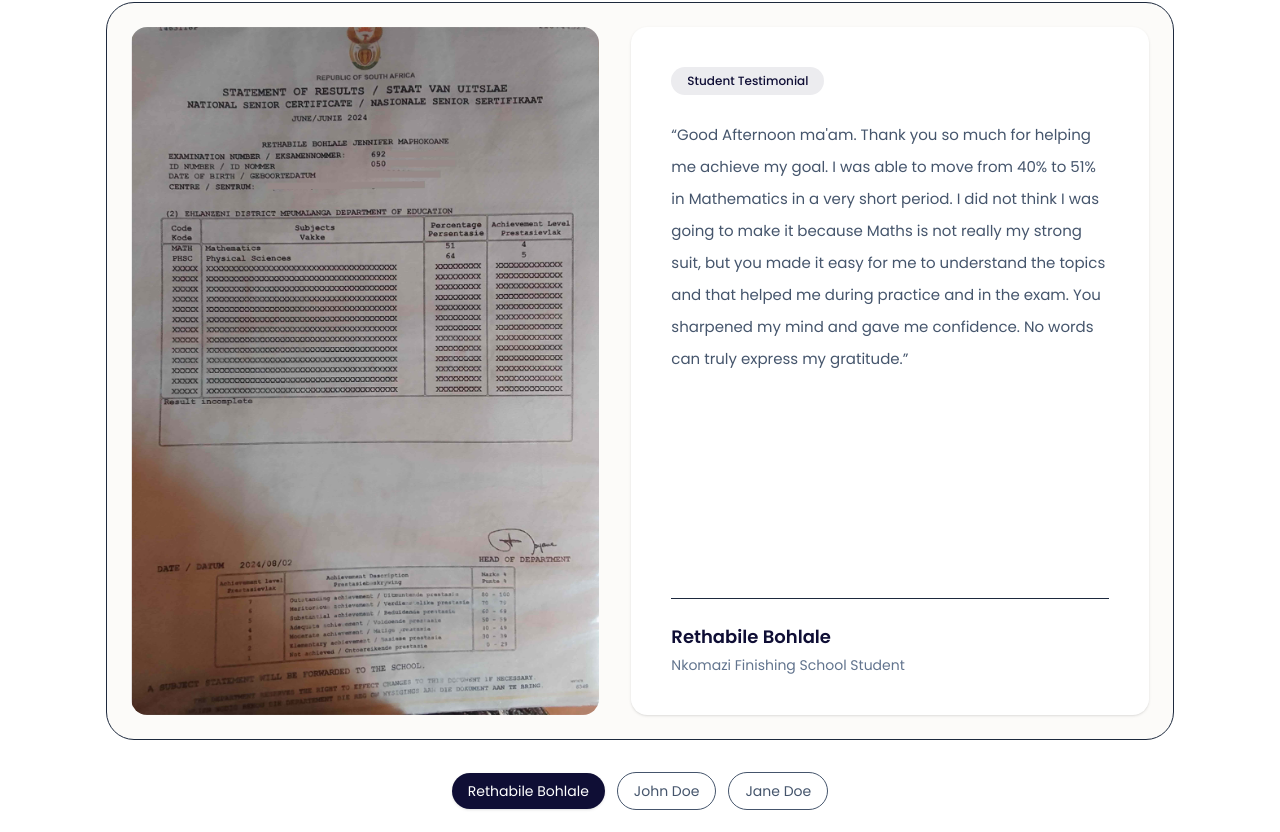
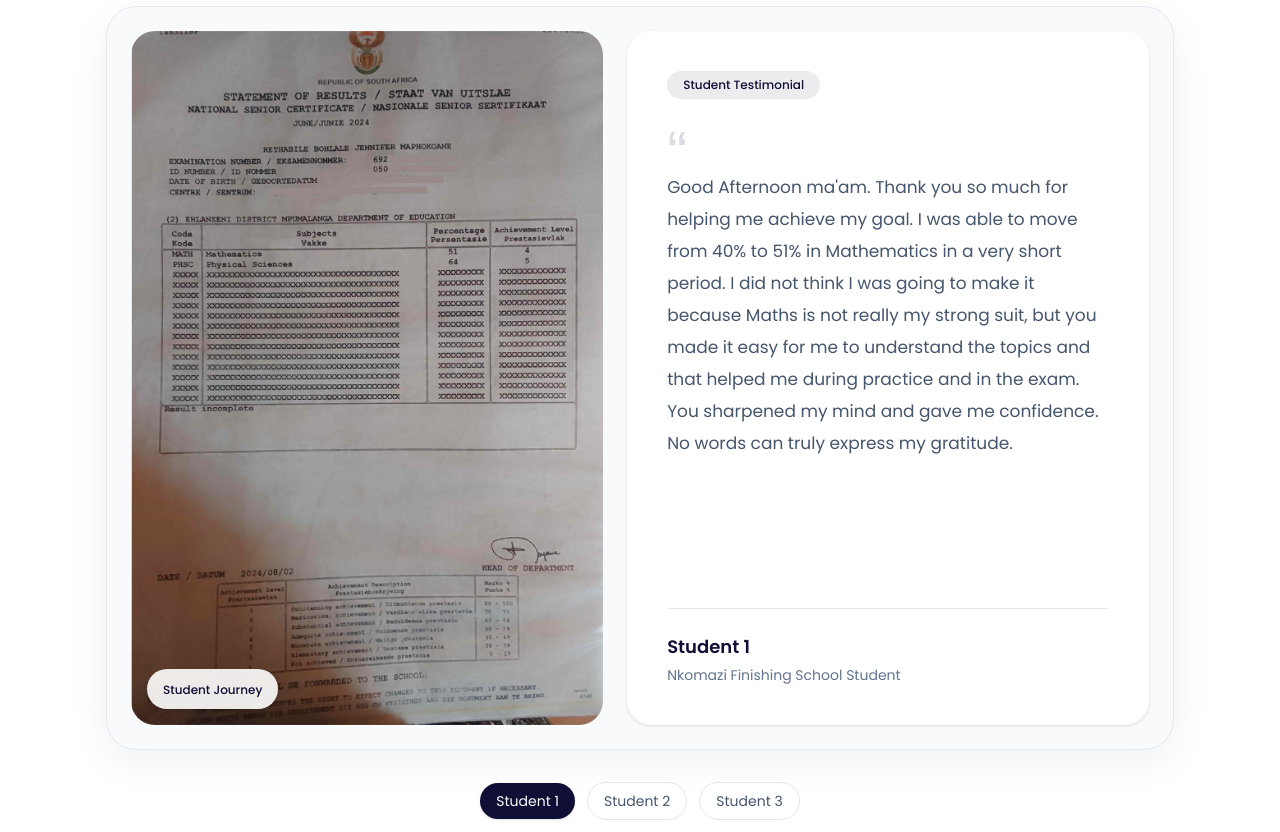
Before and after one commit to IsmaelDlamini/buhle, a React (Vite) app: page / in a window 1280 px wide. Shown: the part 3108-3940 px from the top of the page. Built offline with nearby package versions, Linux system fonts and the light colour scheme; a web font is replaced by a local one.

Commit message:
refactor Home component; update student testimonials and enhance layout for improved readability and engagement

```diff
--- a/src/pages/Home.jsx
+++ b/src/pages/Home.jsx
@@ -22,17 +22,17 @@ export default function Home(){
 const [studentStories] = useState([
   {
     image: cert_image,
-    name: "Rethabile Bohlale",
+    name: "Student 1",
     text: "Good Afternoon ma'am. Thank you so much for helping me achieve my goal. I was able to move from 40% to 51% in Mathematics in a very short period. I did not think I was going to make it because Maths is not really my strong suit, but you made it easy for me to understand the topics and that helped me during practice and in the exam. You sharpened my mind and gave me confidence. No words can truly express my gratitude.",
   },
   {
     image: cert_image,
-    name: "John Doe",
+    name: "Student 2",
     text: "Nkomazi Finishing School helped me become more confident in Mathematics. The lessons were clear, supportive, and focused on helping me improve step by step.",
   },
   {
     image: cert_image,
-    name: "Jane Doe",
+    name: "Student 3",
     text: "The extra support and guidance made a real difference in my studies. I became more disciplined and started seeing better results.",
   },
 ]);
@@ -438,47 +438,65 @@ const [currentStoryIndex, setCurrentStoryIndex] = useState(0);
   </div>
 </section>
 
-
-<section className="bg-white py-24">
+<section className="bg-white py-20 md:py-24">
   <div className="container mx-auto px-4">
     <AnimatedSection>
       <div className="mx-auto max-w-3xl text-center">
         <p className="font-poppins text-sm font-medium uppercase tracking-[0.2em] text-secondary/70">
           Success Stories
         </p>
-        <h2 className="mt-3 font-zuume text-5xl md:text-6xl text-secondary">
+
+        <h2 className="mt-3 font-zuume text-4xl text-secondary md:text-6xl">
           Our Student Stories
         </h2>
-        <p className="mt-4 font-poppins text-sm md:text-base text-slate-600">
+
+        <p className="mt-4 font-poppins text-sm leading-relaxed text-slate-600 md:text-base">
           Real experiences from learners who have grown in confidence, improved
-          their understanding, and achieved better academic results with Nkomazi Finishing School.
+          their understanding, and achieved better academic results with
+          Nkomazi Finishing School.
         </p>
       </div>
     </AnimatedSection>
 
     <div className="mx-auto mt-14 max-w-6xl">
       <AnimatedSection>
-        <div className="grid items-stretch gap-8 overflow-hidden rounded-[28px] border border-border bg-grey/40 p-4 md:grid-cols-[0.95fr_1.05fr] md:p-6">
-          <div className="overflow-hidden rounded-2xl bg-white">
+        <div className="grid items-stretch gap-6 overflow-hidden rounded-[30px] border border-slate-200 bg-slate-50 p-4 shadow-[0_12px_40px_rgba(15,23,42,0.06)] md:grid-cols-[0.95fr_1.05fr] md:p-6">
+          {/* Image side */}
+          <div className="relative overflow-hidden rounded-[24px] bg-white">
             <img
               src={studentStories[currentStoryIndex].image}
               alt={studentStories[currentStoryIndex].name}
-              className="h-[320px] w-full object-cover md:h-full md:min-h-[500px]"
+              className="h-[320px] w-full object-cover md:h-full md:min-h-[520px]"
             />
+
+            <div className="absolute inset-0 bg-gradient-to-t from-black/15 via-transparent to-transparent" />
+
+            <div className="absolute bottom-4 left-4 rounded-full bg-white/90 px-4 py-2 shadow-md backdrop-blur-sm">
+              <span className="font-poppins text-xs font-medium text-secondary">
+                Student Journey
+              </span>
+            </div>
           </div>
 
-          <div className="flex flex-col justify-between rounded-2xl bg-white p-6 md:p-10 shadow-sm">
+          {/* Text side */}
+          <div className="flex flex-col justify-between rounded-[24px] bg-white p-6 shadow-sm md:p-10">
             <div>
               <span className="inline-flex rounded-full bg-secondary/8 px-4 py-1.5 font-poppins text-xs font-medium text-secondary">
                 Student Testimonial
               </span>
 
-              <p className="mt-6 font-poppins text-sm leading-7 text-slate-600 md:text-[15px] md:leading-8">
-                “{studentStories[currentStoryIndex].text}”
-              </p>
+              <div className="mt-6">
+                <span className="font-zuume text-6xl leading-none text-secondary/15">
+                  “
+                </span>
+
+                <p className="-mt-3 font-poppins text-[15px] leading-8 text-slate-600 md:text-[17px]">
+                  {studentStories[currentStoryIndex].text}
+                </p>
+              </div>
             </div>
 
-            <div className="mt-8 border-t border-border pt-6">
+            <div className="mt-8 border-t border-slate-200 pt-6">
               <h3 className="font-poppins text-lg font-semibold text-secondary">
                 {studentStories[currentStoryIndex].name}
               </h3>
@@ -493,32 +511,29 @@ const [currentStoryIndex, setCurrentStoryIndex] = useState(0);
       <AnimatedSection>
         <div className="mt-8 flex flex-wrap items-center justify-center gap-3">
           {studentStories.map((story, index) => {
-            const isActive = index === currentStoryIndex;
+            const isActive = index === currentStoryIndex
 
             return (
               <button
                 key={index}
                 type="button"
                 onClick={() => setCurrentStoryIndex(index)}
-                className={`rounded-full px-4 py-2 font-poppins text-sm transition ${
+                className={`rounded-full px-4 py-2 font-poppins text-sm transition-all duration-300 ${
                   isActive
-                    ? "bg-secondary text-white shadow-sm"
-                    : "bg-white text-slate-600 border border-border hover:border-secondary/30 hover:text-secondary"
+                    ? 'bg-secondary text-white shadow-sm'
+                    : 'border border-slate-200 bg-white text-slate-600 hover:border-secondary/30 hover:text-secondary'
                 }`}
                 aria-label={`Show story from ${story.name}`}
               >
                 {story.name}
               </button>
-            );
+            )
           })}
         </div>
       </AnimatedSection>
     </div>
   </div>
 </section>
-
-
-
 
 
 
```
